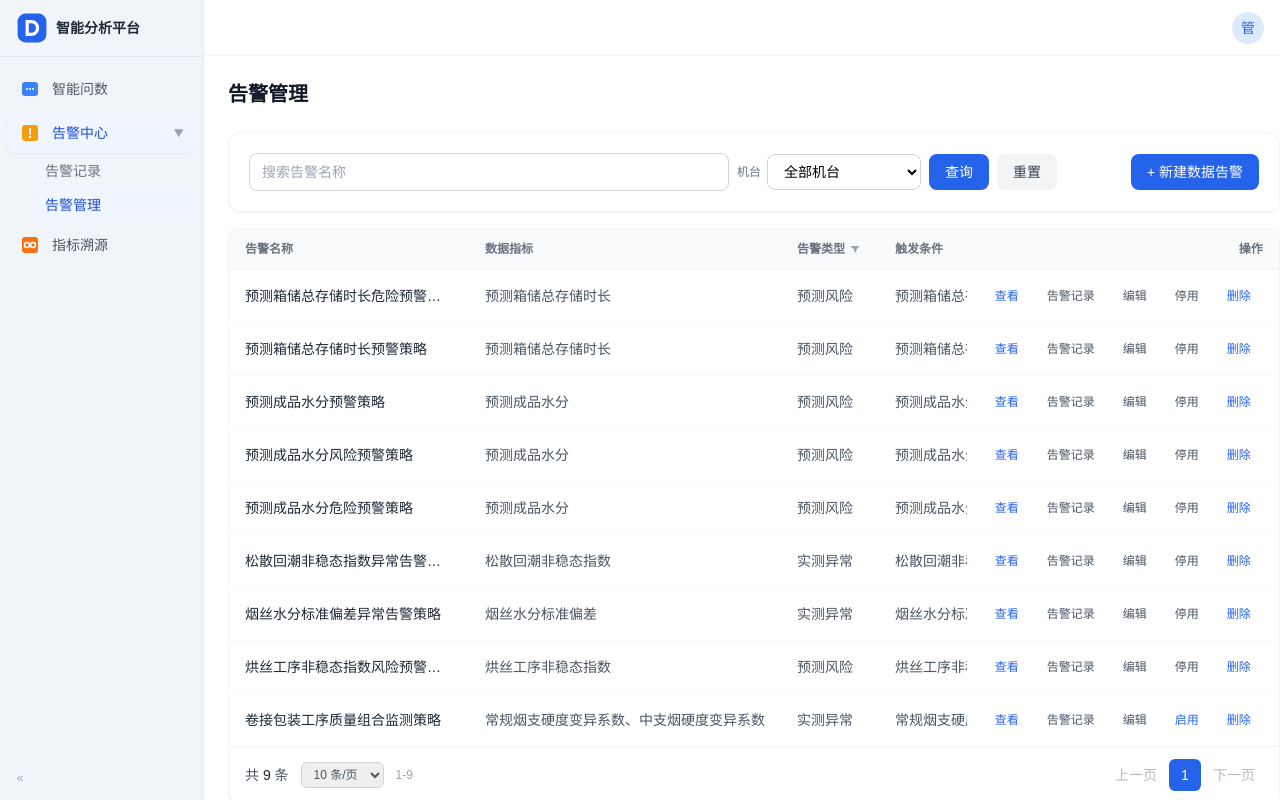
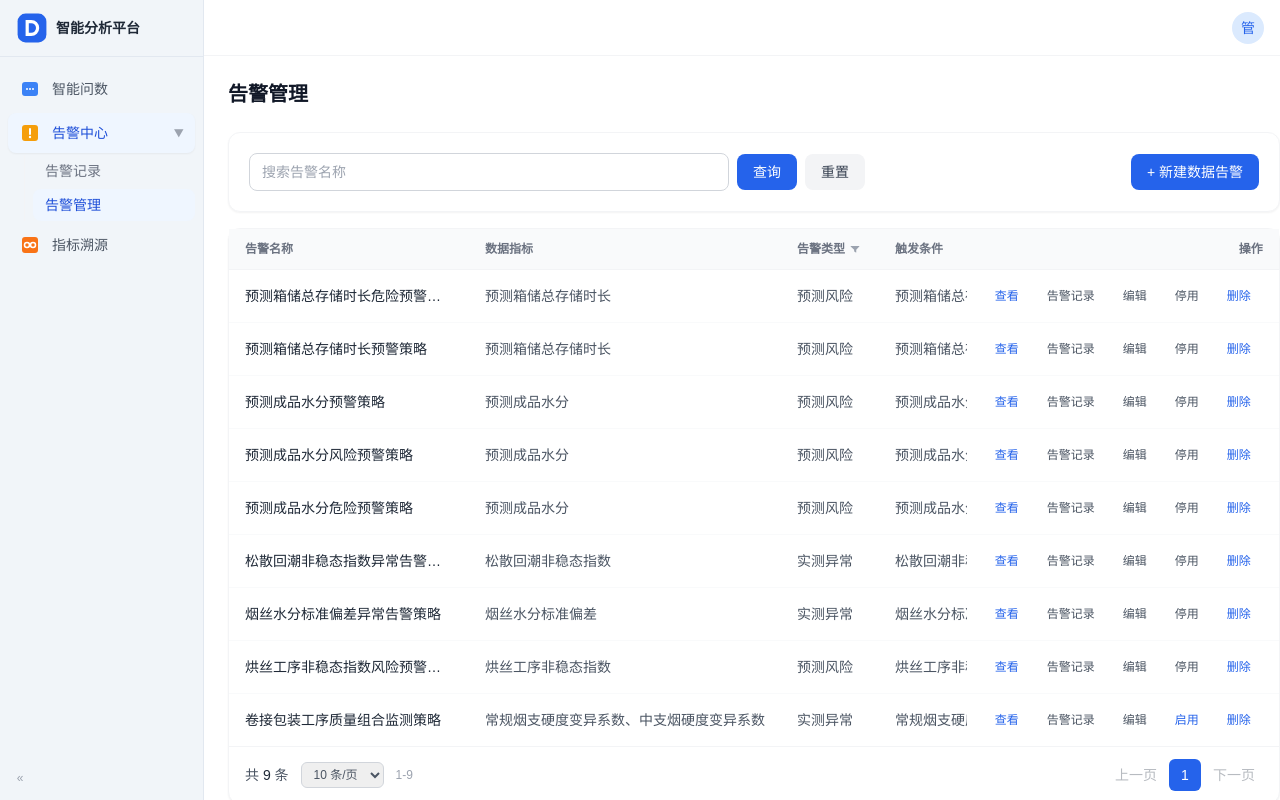
Before and after one commit to Sutattee/Data-Analysis-Platform, a Next.js app: page /quality/alert/management in a window 1280 px wide. Built offline with nearby package versions, Linux system fonts and the light colour scheme.

Commit message:
feat(quality): drop machine filter from alert management

```diff
--- a/src/components/alert/AlertStrategiesList.tsx
+++ b/src/components/alert/AlertStrategiesList.tsx
@@ -14,7 +14,7 @@ import { useApp } from "@/lib/store/AppContext";
 import { useToast } from "@/components/ui/Toast";
 import { ALERT_RECORDS, orgPathOf, EMPTY_ORG_FILTER, type OrgFilter } from "@/lib/mock-data/alerts";
 import { EXPENSE_ALERT_METRIC_NAMES, EXPENSE_ALERT_METRIC_SUFFIX, expenseSubjectOfMetric } from "@/lib/mock-data/expense-alerts";
-import { TYPE_DISPLAY, QUALITY_MACHINES, qualityCycleUnitOf } from "@/lib/mock-data/quality-alerts";
+import { TYPE_DISPLAY, qualityCycleUnitOf } from "@/lib/mock-data/quality-alerts";
 import { DEPT_STATS } from "@/lib/mock-data/expense-indicators";
 import { EXPENSE_NODES } from "@/lib/mock-data/expense-overview";
 import { OrgCascaderFilter } from "@/components/alert/OrgCascaderFilter";
@@ -34,9 +34,8 @@ interface StratFilter {
   enabled: string;
   dept: string;      // 费用口径：部门筛选（"" = 全部部门）
   subjectId: string; // 费用口径：费用科目筛选（"all" = 全部费用）
-  machine: string;   // 质量口径：机台筛选（"" = 全部机台）
 }
-const EMPTY_FILTER: StratFilter = { keyword: "", type: "", enabled: "", dept: "", subjectId: "all", machine: "" };
+const EMPTY_FILTER: StratFilter = { keyword: "", type: "", enabled: "", dept: "", subjectId: "all" };
 
 // 费用科目下拉选项：全角空格缩进表层级（同费用总览 ExpenseHeader）
 const SUBJECT_OPTIONS = EXPENSE_NODES.map((n) => ({
@@ -67,7 +66,7 @@ const selectCls =
 // 不传 → 展示全部并排除费用预算执行策略（能源告警中心维持原有口径，且排除质量 QAS 前缀）
 // basePath：新建/编辑路由前缀（费用预算执行传 /expense/alert/management；缺省按 metrics 二分保持兼容）
 // variant="expense"：费用口径列结构（含所属部门、无告警等级列）与 部门+费用科目 筛选区
-// variant="quality"：工艺质量口径（QAS 前缀策略；实测异常+预测风险均展示，告警类型单列；机台筛选）
+// variant="quality"：工艺质量口径（QAS 前缀策略；实测异常+预测风险均展示，告警类型单列）
 export function AlertStrategiesList({
   metrics,
   basePath,
@@ -178,17 +177,14 @@ export function AlertStrategiesList({
         return c.metric.toLowerCase().includes(k) || sp.toLowerCase().includes(k);
       });
     }
-    // 质量口径：机台命中（策略告警对象含选中机台即保留）
-    function matchQualityFilters(s: AlertStrategy): boolean {
-      return !applied.machine || s.objects.includes(applied.machine);
-    }
     const filtered = strategies.filter(
       (s) =>
         matchKeyword(s) &&
         (!applied.enabled || (applied.enabled === "启用" ? s.enabled : !s.enabled)) &&
         // 质量口径：告警类型表头筛选（实测异常/预测风险，存储枚举经展示文案映射比较）
         (!isQuality || !applied.type || TYPE_DISPLAY[s.type] === applied.type) &&
-        (isExpense ? matchExpenseFilters(s) : isQuality ? matchQualityFilters(s) : matchStrategyOrg(s))
+        // 质量口径无独立筛选（组织层级筛选对空值恒命中）；费用口径走部门+科目
+        (isExpense ? matchExpenseFilters(s) : matchStrategyOrg(s))
     );
     return [...filtered].sort((a, b) => b.updatedAt.localeCompare(a.updatedAt));
   }, [strategies, applied, orgFilter, isExpense, isQuality]);
@@ -207,7 +203,6 @@ export function AlertStrategiesList({
       keyword: filter.keyword,
       dept: filter.dept,
       subjectId: filter.subjectId,
-      machine: filter.machine,
     }));
     setPage(1);
     runLoad();
@@ -294,22 +289,6 @@ export function AlertStrategiesList({
             placeholder={isExpense ? "搜索告警名称、部门名称、费用名称、指标名称" : "搜索告警名称"}
             className="w-[480px] px-3 py-2 border border-gray-300 rounded-lg text-sm focus:outline-none focus:ring-2 focus:ring-primary-500 focus:border-transparent transition-all duration-200"
           />
-          {/* 质量口径：机台筛选紧随搜索框（查询/重置之前），与搜索同排 */}
-          {isQuality && (
-            <div className="flex items-center gap-1.5">
-              <span className="text-xs text-gray-500">机台</span>
-              <select
-                className={selectCls}
-                value={filter.machine}
-                onChange={(e) => setFilter({ ...filter, machine: e.target.value })}
-              >
-                <option value="">全部机台</option>
-                {QUALITY_MACHINES.map((m) => (
-                  <option key={m} value={m}>{m}</option>
-                ))}
-              </select>
-            </div>
-          )}
           <Button onClick={handleSearch}>查询</Button>
           <Button variant="secondary" onClick={handleReset}>重置</Button>
           {isAdmin && (
```
